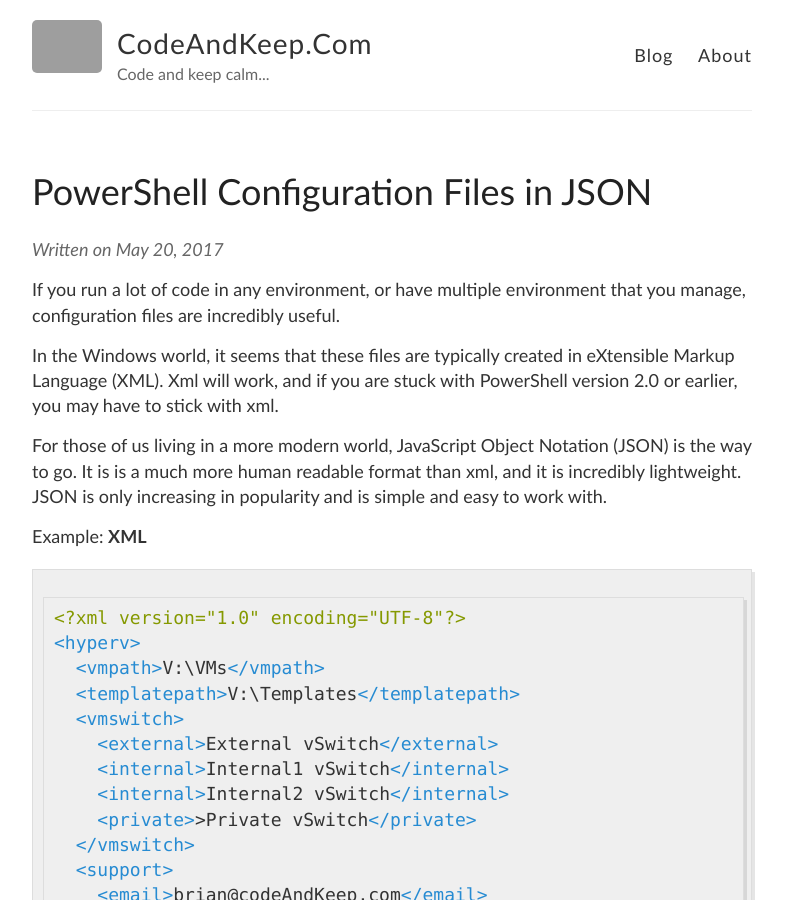
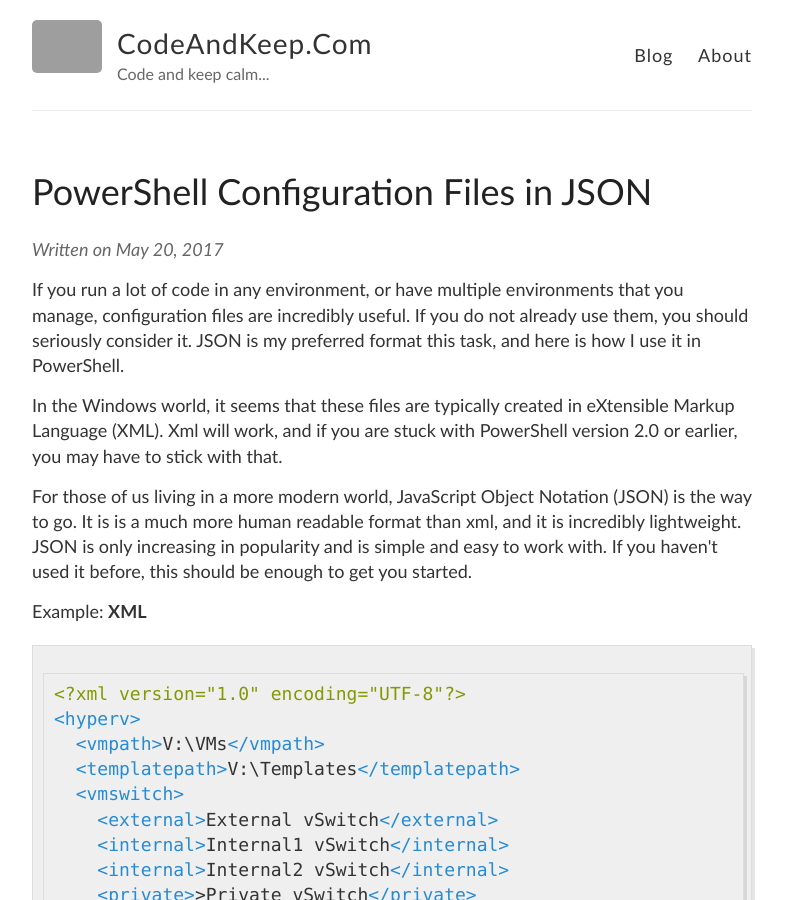
Before and after one commit to briansworth/dev, a Jekyll site: the page built from _posts/2017-5-20-PowerShell-JSON-And-Config-Files.md, in a window 1280 px wide and 900 px high. Shown: the whole window, without its empty margins (248-1034 px from the left). Built offline with Jekyll 4.4.1, drawn with Linux system fonts in a browser that asks for light colours; some of the changed text lies outside the part shown; grey boxes are pictures that could not be loaded.

Commit message:
Syntax fixing, added content and grammar fixes

````diff
--- a/_posts/2017-5-20-PowerShell-JSON-And-Config-Files.md
+++ b/_posts/2017-5-20-PowerShell-JSON-And-Config-Files.md
@@ -2,14 +2,17 @@
 layout: post
 title: PowerShell Configuration Files in JSON
 ---
-
-If you run a lot of code in any environment, or have multiple environment that you manage, configuration files are incredibly useful.
-
+<p>
+  If you run a lot of code in any environment, or have multiple environments that you manage,
+  configuration files are incredibly useful.
+  If you do not already use them, you should seriously consider it.
+  JSON is my preferred format this task, and here is how I use it in PowerShell.
+</p>
 <p>
   In the Windows world, it seems that these files are typically created in
   eXtensible Markup Language (XML).
   Xml will work, and if you are stuck with PowerShell version 2.0 or earlier,
-  you may have to stick with xml.
+  you may have to stick with that.
 </p>
 
 <p>
@@ -18,6 +21,7 @@ If you run a lot of code in any environment, or have multiple environment that y
   It is is a much more human readable format than xml,
   and it is incredibly lightweight.
   JSON is only increasing in popularity and is simple and easy to work with.
+  If you haven't used it before, this should be enough to get you started.
 </p>
 
 Example:
@@ -68,12 +72,14 @@ Now let's see the same info in JSON.
   The way I have formatted this example makes it technically longer in terms of lines,
   but it contains the same information in significantly fewer characters (421 vs 360; ~15% less).
   This means less clutter, and better readability.
+  As you can see it is just as extensible as xml.
+  Adding and removing data is straightforward, and won't interfere with what is already there.
 </p>
 ### Working with JSON
 ----
 <p>
-  I have shown you how you can create a JSON (.json) document, but how can you manipulate and
-  work with these file types in PowerShell?
+  I have shown you how you can create a JSON (.json) document,
+  but how can you manipulate and work with this file type in PowerShell?
 </p>
 <p>
   I have saved this configuration file in my current working directory as hypervConf.json.
@@ -85,8 +91,8 @@ Now let's see the same info in JSON.
 ```powershell
 $config=Get-Content -Path .\hypervConf.json -Raw |
   ConvertFrom-Json
+# ConvertFrom-Json is only available by default in PSv3 and up
 ```
-<br>
 That's it.
 <p>
   You can now manupilate this object like any PSObject in PowerShell.
````
